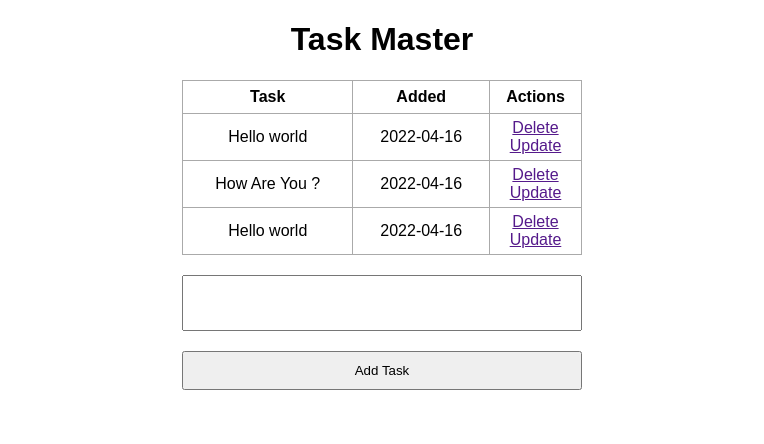
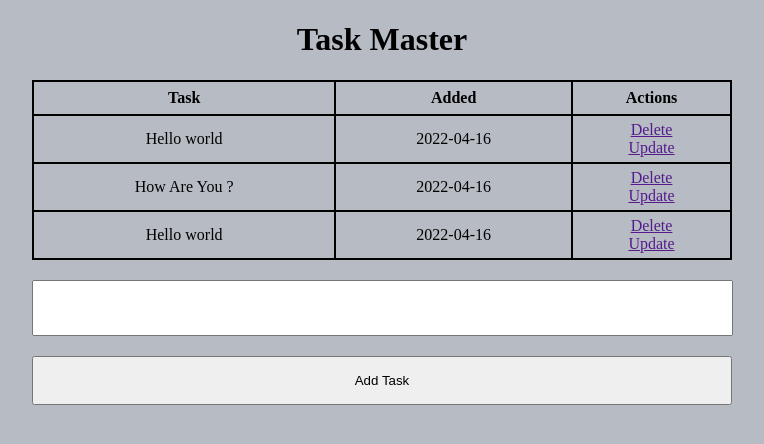
Before and after one commit to robinucar/toDo_flask, a Flask app: page / in a window 1280 px wide. Shown: the top 444 px of the page, without its empty margins (258-1022 px from the left). Run offline with Flask 2, Linux system fonts and the light colour scheme; data comes from the database, SQL or seed files in the repository; both versions use the stored data as it was after the commit.

Commit message:
css updated

```diff
--- a/static/css/main.css
+++ b/static/css/main.css
@@ -1,17 +1,17 @@
 body {
     margin: 0;
-    font-family: sans-serif;
+    background-color: #b7bcc4;
 }
 h1 {
     text-align: center;
 }
 .content {
     margin: 0 auto;
-    width: 400px;
+    width: 700px;
 }
 
 table, td, th {
-    border: 1px solid #aaa;
+    border: 2px solid #000;
 }
 
 table {
@@ -33,7 +33,7 @@ td {
 }
 
 #content {
-    width: 98%;
+    width: 99%;
     height: 50px;
     outline: none;
 }
@@ -41,5 +41,5 @@ td {
 .submit {
     margin-top: 20px;
     width: 100%;
-    padding: 10px;
+    padding: 15px;
 }
```
Also changed, not shown: test.db.
